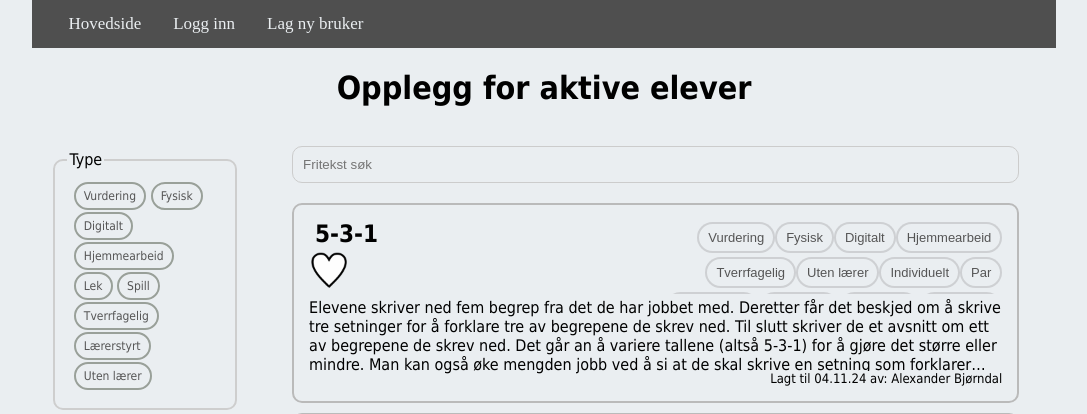
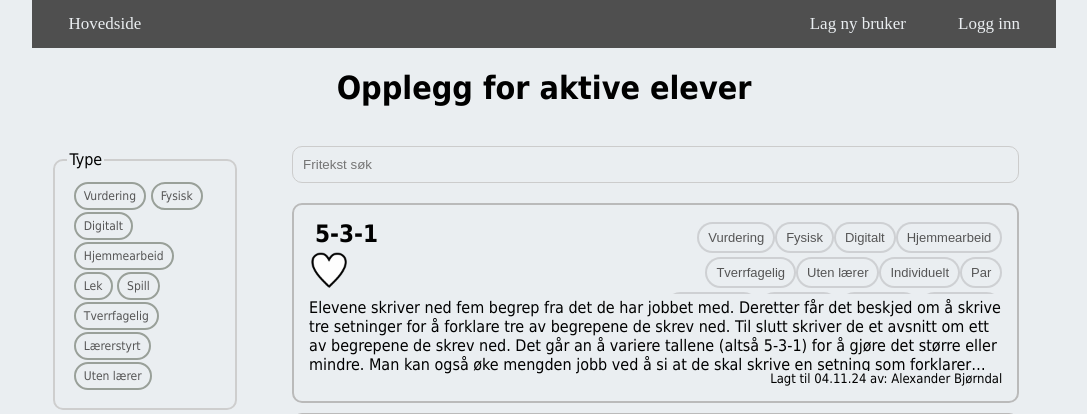
Before and after one commit to alexanderbjorndal/aktive-elev-opplegg, a Flask app: page / in a window 1280 px wide. Shown: the top 414 px of the page, without its empty margins (96-1183 px from the left). Run offline with Flask 3, Linux system fonts and the light colour scheme; data comes from the database, SQL or seed files in the repository; some libraries are stand-ins or nearby versions.

Commit message:
moved login

```diff
--- a/website/templates/base.html
+++ b/website/templates/base.html
@@ -27,8 +27,8 @@
           </a>
           {% else %}
           <a class="nav-item nav-link" id="home" href="/">Hovedside</a>
-          <a class="nav-item nav-link" id="login" href="/login">Logg inn</a>
-          <a class="nav-item nav-link" id="signUp" href="/sign-up"
+          <a class="nav-item nav-link" style="float: right; margin-right: 2%" id="login" href="/login">Logg inn</a>
+          <a class="nav-item nav-link" style="float: right; margin-right: 2%" id="signUp" href="/sign-up"
             >Lag ny bruker</a
           >
           {% endif %}
```
